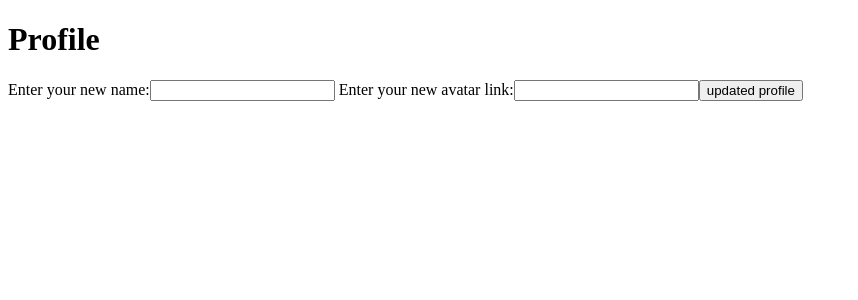
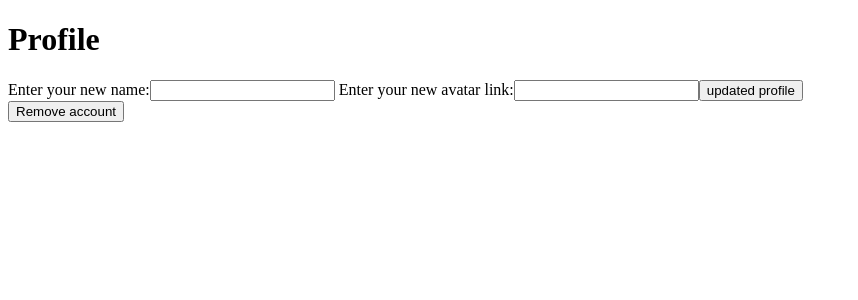
Before and after one commit to Chrisstruong/SEI1031_chatapp_client, a React (Create React App) app: page /profile/1 in a window 1280 px wide. Shown: the top 300 px of the page, without its empty margins (0-858 px from the left). Built offline with nearby package versions, Linux system fonts and the light colour scheme; no server answers.

Commit message:
Still work on delete user

```diff
--- a/src/pages/Profile.jsx
+++ b/src/pages/Profile.jsx
@@ -85,6 +85,10 @@ function Profile () {
                     </label>
                     <input type="submit" value="updated profile"/>
                 </form>
+
+                <div>
+                    <button onClick={removedMember}>Remove account</button>
+                </div>
             </div>
         </>
     )
```
